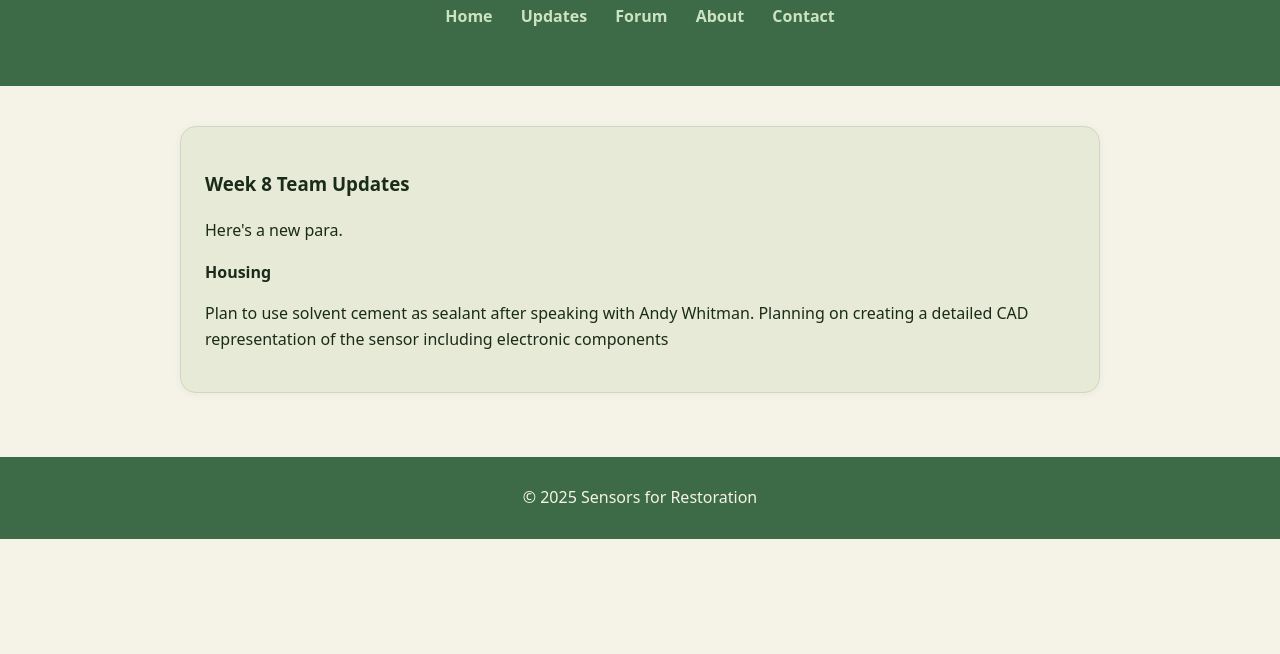
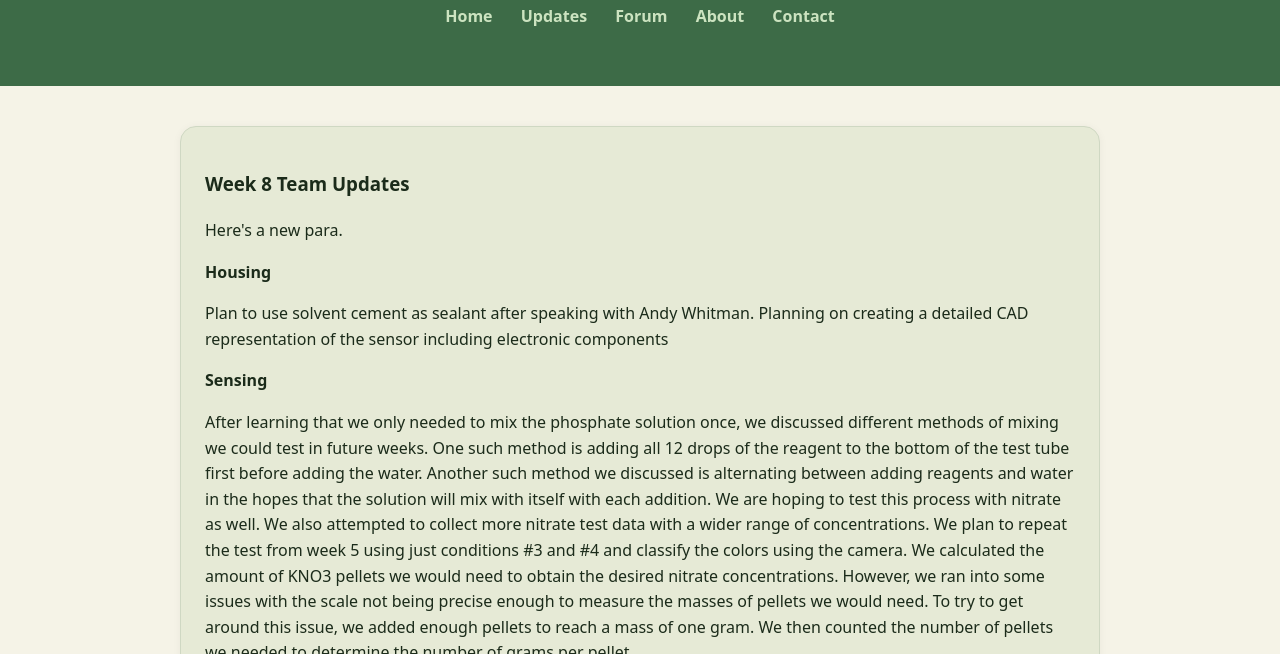
Before and after one commit to SensorsforRestoration/SensorsForRestoration, a plain HTML site: page updates/week8/index.html in a window 1280 px wide. Shown: the part 146-800 px from the top of the page. Drawn offline with Linux system fonts and the light colour scheme.

Commit message:
Update index.html

```diff
--- a/updates/week8/index.html
+++ b/updates/week8/index.html
@@ -27,6 +27,11 @@
       <p><b>Housing</b></p>
       <p>Plan  to use solvent cement as sealant after speaking with Andy Whitman. Planning on creating a detailed CAD representation of the sensor including electronic components</p>
 
+      <p><b>Sensing</b></p>
+      <p>After learning that we only needed to mix the phosphate solution once, we discussed different methods of mixing we could test in future weeks. One such method is adding all 12 drops of the reagent to the bottom of the test tube first before adding the water. Another such method we discussed is alternating between adding reagents and water in the hopes that the solution will mix with itself with each addition. We are hoping to test this process with nitrate as well.
+
+We also attempted to collect more nitrate test data with a wider range of concentrations. We plan to repeat the test from week 5 using just conditions #3 and #4 and classify the colors using the camera. We calculated the amount of KNO3 pellets we would need to obtain the desired nitrate concentrations. However, we ran into some issues with the scale not being precise enough to measure the masses of pellets we would need. To try to get around this issue, we added enough pellets to reach a mass of one gram. We then counted the number of pellets we needed to determine the number of grams per pellet.
+</p>
 
     </article>
   </main>
```
